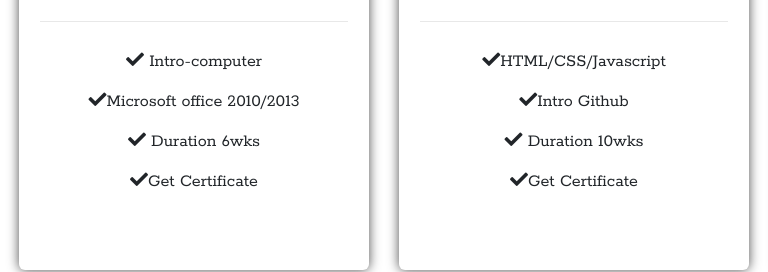
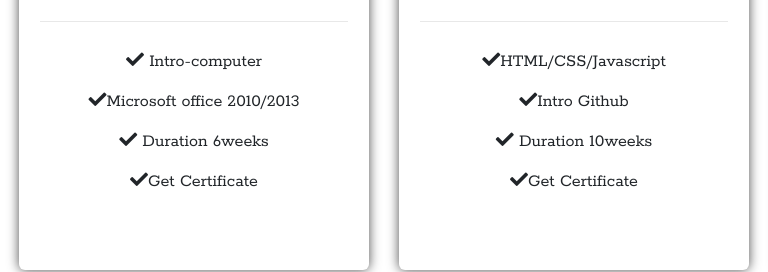
Before and after one commit to Afom25/TedITSChool, a plain HTML site: page index.html in a window 1280 px wide. Shown: the part 4130-4402 px from the top of the page, 66-834 px from the left. Drawn offline with nearby package versions, Linux system fonts and the light colour scheme; files whose address does not match are found by name; a web font is replaced by a local one.

Commit message:
this commit will add the all effect

```diff
--- a/index.html
+++ b/index.html
@@ -351,7 +351,7 @@
                             <ul class="package">
                                 <li><i class="fa fa-check"></i> Intro-computer</li>
                                 <li><i class="fa fa-check"></i>Microsoft office 2010/2013</li>
-                                <li><i class="fa fa-check"></i> Duration 6wks</li>
+                                <li><i class="fa fa-check"></i> Duration 6weeks</li>
                                 <li><i class="fa fa-check"></i>Get Certificate </li>
                             </ul>
 
@@ -372,7 +372,7 @@
                         <ul class="package">
                             <li><i class="fa fa-check"></i>HTML/CSS/Javascript</li>
                             <li><i class="fa fa-check"></i>Intro Github</li>
-                            <li><i class="fa fa-check"></i> Duration 10wks</li>
+                            <li><i class="fa fa-check"></i> Duration 10weeks</li>
                             <li><i class="fa fa-check"></i>Get Certificate </li>
                         </ul>
 
@@ -411,7 +411,7 @@
                           <div class="vertical-heading">
                             <h5> TED IT SCHOOL</h5>
                             <div class="horizontal-heading text-center">
-                                <h2>Get  In  Touch </h2>
+                                <h2>Get In Touch </h2>
                             </div>
 
                           </div><br><br>
```
